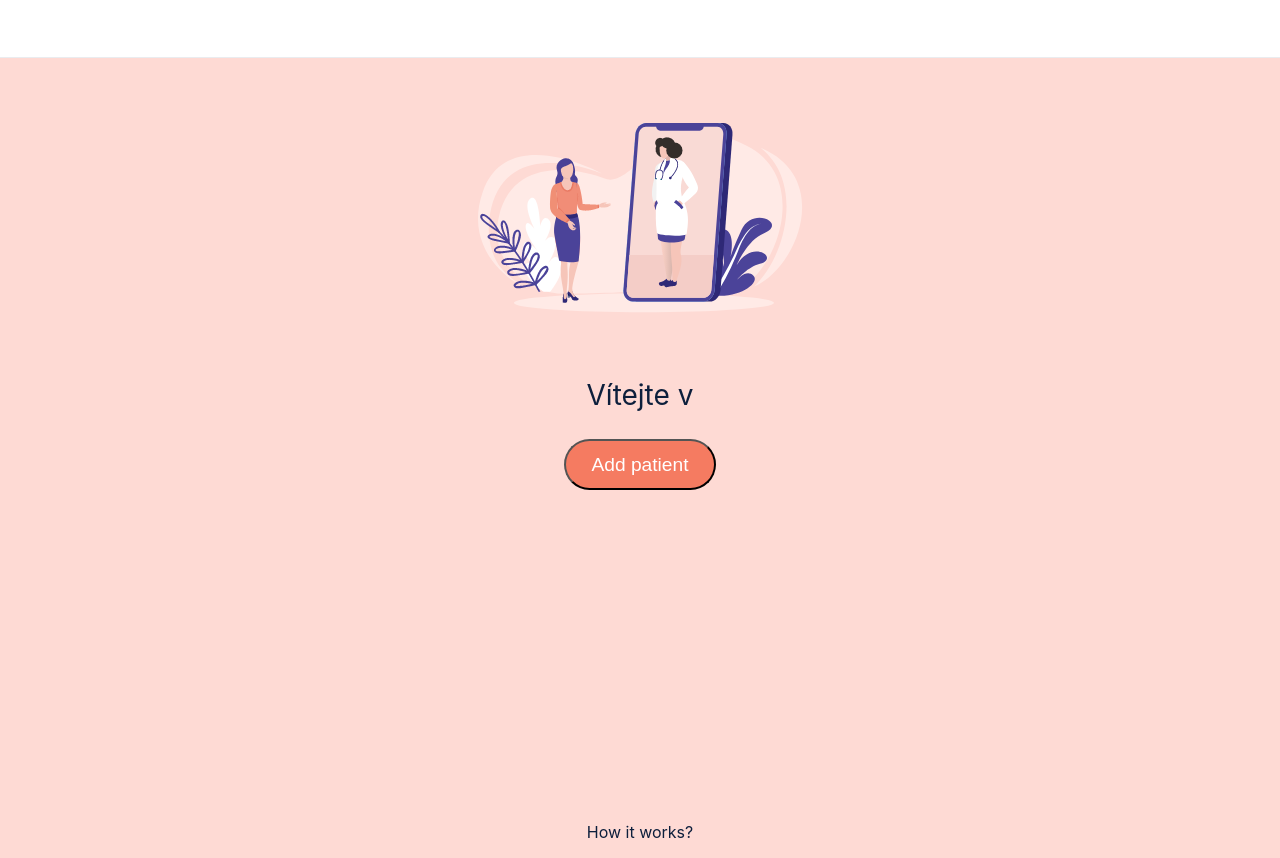
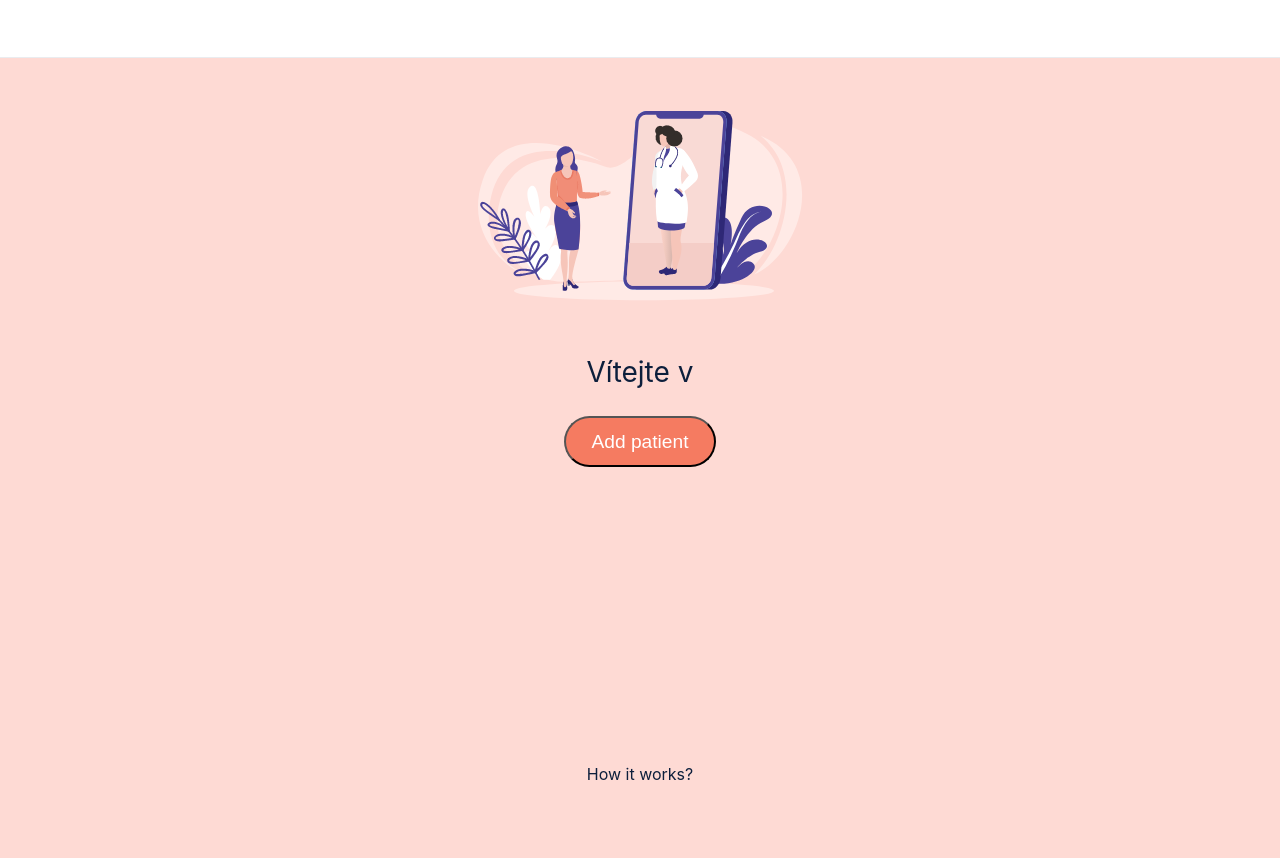
Before and after one commit to Smart-Triage/smart-triage, a Vue app: page /home in a window 1280 px wide. After the commit the page ends 800 px from the top, so only its background shows below. Built offline with nearby package versions, Linux system fonts and the light colour scheme; what vue-head, vue-uuid would draw is missing.

Commit message:
Header marging correction

```diff
--- a/src/App.vue
+++ b/src/App.vue
@@ -41,11 +41,11 @@ export default {
 <style lang="scss">
 @import '@/theme/variables.scss';
 html {
-  height: 100%;
+ height: calc(100vh - 3.6rem);;
 }
 body {
   margin: 0;
-  height: 100%;
+  height: calc(100vh - 3.6rem);;
   background-color: $bg-color;
 
   a {
--- a/src/views/Home.vue
+++ b/src/views/Home.vue
@@ -15,7 +15,9 @@
       </button>
     </div>
     <div class="home-page-bottom-link">
-      <router-link class="home-page-link" to="/how-it-works">How it works?</router-link>
+      <router-link class="home-page-link" to="/how-it-works"
+        >How it works?</router-link
+      >
     </div>
   </div>
 </template>
@@ -60,12 +62,15 @@ export default {
   flex-direction: column;
   justify-content: space-between;
   align-items: center;
-  height: 100vh;
+  height: calc(100vh - 3.6rem);
 
   .home-page-top-img {
     display: flex;
     align-items: center;
     flex: 2;
+    img {
+      margin: 1em 0;
+    }
   }
 
   .home-page-center {
```
Also changed, not shown: 1 other file (tests, documents, lock files or other folders).
